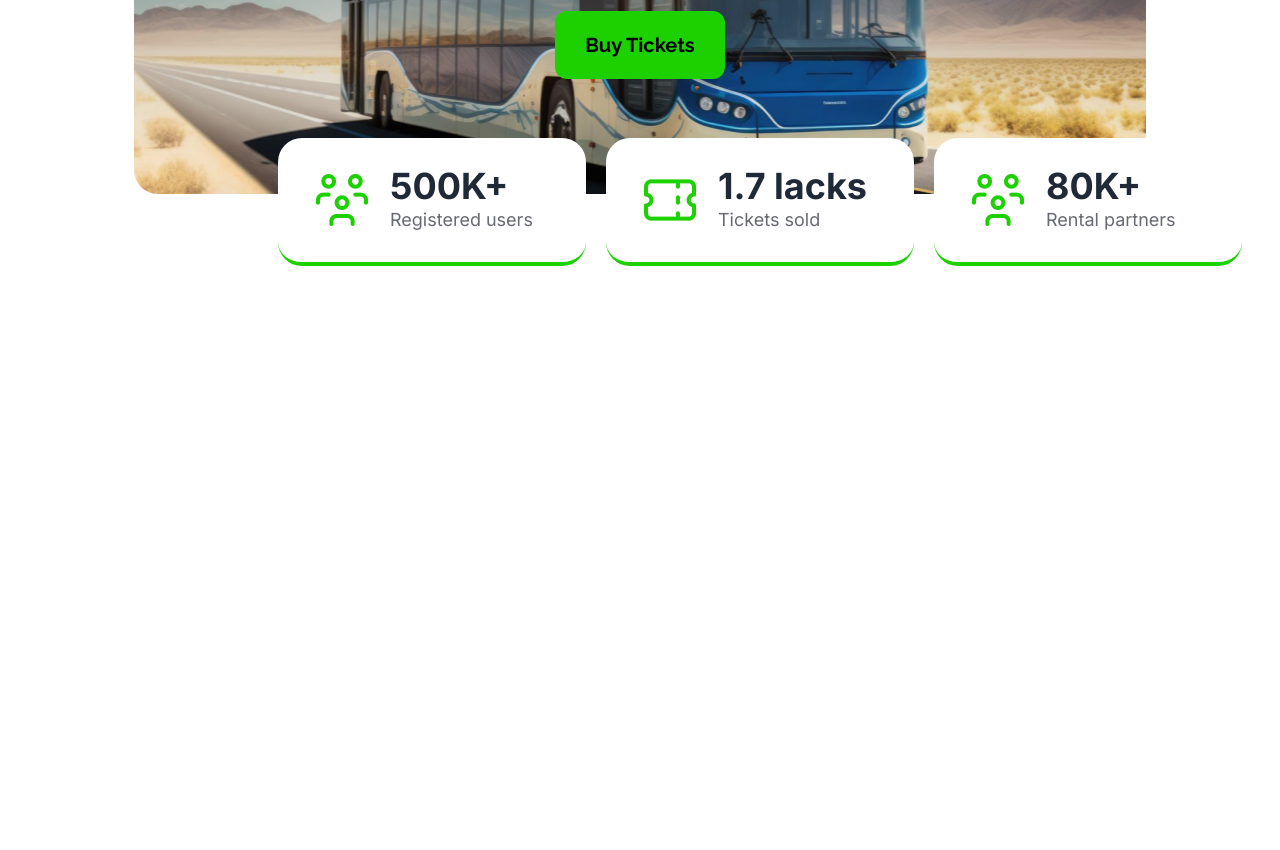
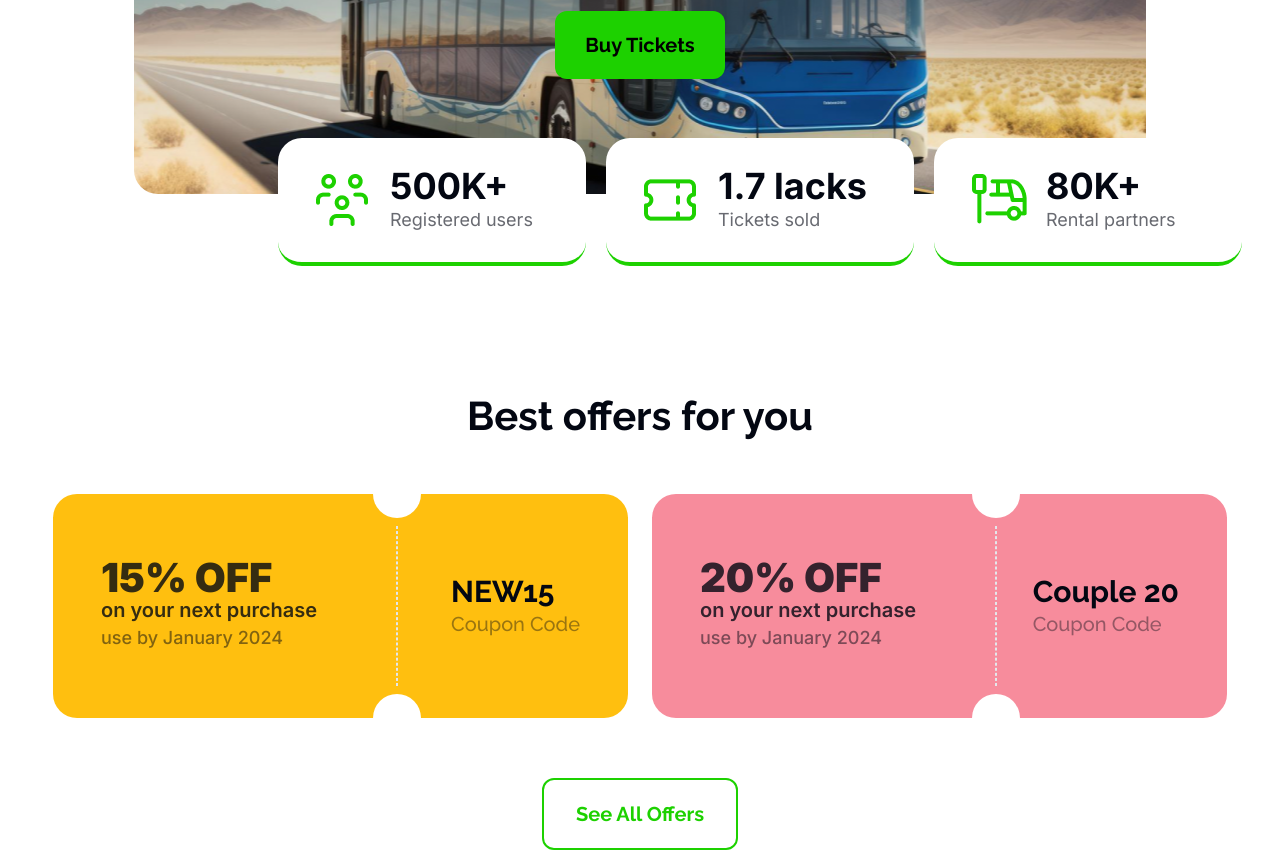
Before and after one commit to mranonno/fifth-assignment, a plain HTML site: page index.html in a window 1280 px wide. Shown: the part 500-1350 px from the top of the page. Before the commit the page ends 806 px from the top, so only its background shows below. Drawn offline with nearby package versions, Linux system fonts and the light colour scheme.

Commit message:
best offer section done

```diff
--- a/index.html
+++ b/index.html
@@ -11,6 +11,23 @@
       type="text/css"
     />
     <script src="https://cdn.tailwindcss.com"></script>
+    <script>
+      tailwind.config = {
+        theme: {
+          extend: {
+            colors: {
+              black100: "#030712",
+              black80: "#030712CC",
+              black70: "#030712B3",
+              black60: "#03071299",
+              black50: "#03071280",
+              black40: "#03071266",
+              customGreen: "#1DD100",
+            },
+          },
+        },
+      };
+    </script>
     <link rel="stylesheet" href="./style/style.css" />
   </head>
   <body class="container mx-auto">
@@ -23,11 +40,11 @@
           <img src="./images/menu.svg" alt="" />
         </div>
         <!------ Website Name ----->
-        <div class="lg:text-4xl text-3xl font-extrabold">
+        <div class="lg:text-4xl text-3xl font-extrabold text-black100">
           <h1>P-Ticket</h1>
         </div>
         <!------ Anchors Ul ----->
-        <ul class="hidden lg:flex gap-8 text-lg font-medium desc-color">
+        <ul class="hidden lg:flex gap-8 text-lg font-medium text-black70">
           <li><a href="">Home</a></li>
           <li><a href="">About</a></li>
           <li><a href="">Destination</a></li>
@@ -35,7 +52,7 @@
         </ul>
         <!------ Bus Button ----->
         <button
-          class="text-xl font-bold primary-color bg-[#1DD1001A] border-2 border-[#1dd10066] lg:px-[30px] px-[18px] lg:py-4 py-2 rounded-xl flex gap-2 items-center"
+          class="text-xl font-bold text-customGreen bg-[#1DD1001A] border-2 border-customGreen lg:px-[30px] px-[18px] lg:py-4 py-2 rounded-xl flex gap-2 items-center"
         >
           Bus <img src="./images/bus-icon.png" alt="" />
         </button>
@@ -50,7 +67,7 @@
               <h1
                 class="mb-5 text-3xl lg:text-6xl lg:leading-[80px] font-bold text-white"
               >
-                End-to-End Travel with<br /><span class="primary-color"
+                End-to-End Travel with<br /><span class="text-customGreen"
                   >P Paribahan</span
                 >
               </h1>
@@ -75,26 +92,28 @@
           >
             <div><img src="./images/people.png" /></div>
             <div>
-              <h1 class="text-4xl font-bold font-inter">500K+</h1>
-              <p class="font-inter text-lg desc-color">Registered users</p>
+              <h1 class="text-4xl font-bold font-inter text-black100">500K+</h1>
+              <p class="font-inter text-lg text-black60">Registered users</p>
+            </div>
+          </div>
+          <div
+            class="w-[308px] h-32 bg-white border-b-4 border-customGreen mb-10 rounded-3xl flex items-center gap-4 pl-8"
+          >
+            <div><img src="./images/ticket-cupon.png" /></div>
+            <div>
+              <h1 class="text-4xl font-bold font-inter text-black100">
+                1.7 lacks
+              </h1>
+              <p class="font-inter text-lg text-black60">Tickets sold</p>
             </div>
           </div>
           <div
             class="w-[308px] h-32 bg-white border-b-4 border-[#1dd100] mb-10 rounded-3xl flex items-center gap-4 pl-8"
           >
-            <div><img src="./images/ticket-cupon.png" /></div>
+            <div><img src="./images/stoppage.png" /></div>
             <div>
-              <h1 class="text-4xl font-bold font-inter">1.7 lacks</h1>
-              <p class="font-inter text-lg desc-color">Tickets sold</p>
-            </div>
-          </div>
-          <div
-            class="w-[308px] h-32 bg-white border-b-4 border-[#1dd100] mb-10 rounded-3xl flex items-center gap-4 pl-8"
-          >
-            <div><img src="./images/people.png" /></div>
-            <div>
-              <h1 class="text-4xl font-bold font-inter">80K+</h1>
-              <p class="font-inter text-lg desc-color">Rental partners</p>
+              <h1 class="text-4xl font-bold font-inter text-black100">80K+</h1>
+              <p class="font-inter text-lg text-black60">Rental partners</p>
             </div>
           </div>
         </div>
@@ -103,7 +122,90 @@
     <!------ Main Section ----->
     <main>
       <!------ Best Offer Section ----->
-      <section></section>
+      <section class="lg:mt-48 mt-5 flex flex-col lg:gap-12 gap-6 items-center">
+        <h2 class="text-[40px] font-bold text-black100">Best offers for you</h2>
+        <div class="flex flex-col lg:flex-row gap-6 mb-3 px-4">
+          <div class="lg:w-[575px] lg:h-56 h-36 bg-[#FFBF0F] rounded-3xl relative">
+            <div class="flex lg:justify-between items-center h-full lg:px-12 px-4 gap-14">
+              <div class="">
+                <h3
+                  class="font-inter lg:text-[40px] text-2xl leading-9 text-black80 font-black"
+                >
+                  15% OFF
+                </h3>
+                <h4
+                  class="text-black80 font-inter font-semibold lg:text-xl leading-9"
+                >
+                  on your next purchase
+                </h4>
+                <p
+                  class="text-black50 font-inter lg:text-lg leading-9 font-medium"
+                >
+                  use by January 2024
+                </p>
+              </div>
+              <div>
+                <h3
+                  class="text-black100 lg:text-3xl text-2xl font-bold leading-9"
+                >
+                  NEW15
+                </h3>
+                <p class="lg:text-xl text-black40 font-medium leading-9">
+                  Coupon Code
+                </p>
+              </div>
+            </div>
+            <div
+              class="absolute flex justify-between items-center flex-col lg:h-56 h-36 top-0 lg:left-80 left-52"
+            >
+              <div class="lg:w-12 lg:h-6 w-8 h-4 bg-white rounded-b-full"></div>
+              <div class="border border-dashed lg:h-[160px] h-24"></div>
+              <div class="lg:w-12 lg:h-6 w-8 h-4 bg-white rounded-t-full"></div>
+            </div>
+          </div>
+          <div class="lg:w-[575px] lg:h-56 h-36 bg-[#F78C9C] rounded-3xl relative">
+            <div class="flex justify-between items-center h-full lg:px-12 px-4 gap-14">
+              <div class="">
+                <h3
+                  class="font-inter lg:text-[40px] text-2xl leading-9 text-black80 font-black""
+                >
+                  20% OFF
+                </h3>
+                <h4
+                  class="text-black80 font-inter font-semibold lg:text-xl leading-9"
+                >
+                  on your next purchase
+                </h4>
+                <p
+                  class="text-black50 font-inter lg:text-lg leading-9 font-medium"
+                >
+                  use by January 2024
+                </p>
+              </div>
+              <div>
+                <h3 class="text-black100 lg:text-3xl text-2xl font-bold leading-9">
+                  Couple 20
+                </h3>
+                <p class="lg:text-xl text-black40 font-medium leading-9">
+                  Coupon Code
+                </p>
+              </div>
+            </div>
+            <div
+              class="absolute flex justify-between items-center flex-col lg:h-56 h-36 top-0 lg:left-80 left-52"
+            >
+              <div class="lg:w-12 lg:h-6 w-8 h-4 bg-white rounded-b-full"></div>
+              <div class="border border-dashed lg:h-[160px] h-24"></div>
+              <div class="lg:w-12 lg:h-6 w-8 h-4 bg-white rounded-t-full"></div>
+            </div>
+          </div>
+        </div>
+        <button
+          class="text-customGreen border-2 border-customGreen rounded-xl lg:py-5 py-4 lg:px-8 px-6 text-xl font-bold"
+        >
+          See All Offers
+        </button>
+      </section>
       <!------ Paribahan Section ----->
       <section></section>
       <!------ Seat & Ticket Section ----->
--- a/style/style.css
+++ b/style/style.css
@@ -9,9 +9,3 @@
 .font-inter{
     font-family: "Inter", sans-serif;
 }
-.primary-color{
-    color: #1DD100;
-}
-.desc-color{
-    color: #03071299;
-}
```
Also changed, not shown: tailwind.config.js (+8 -2 lines).
